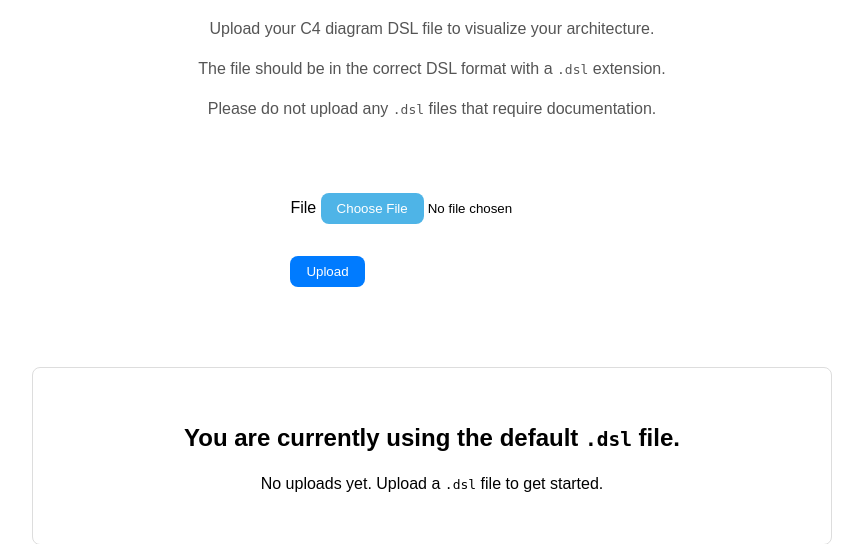
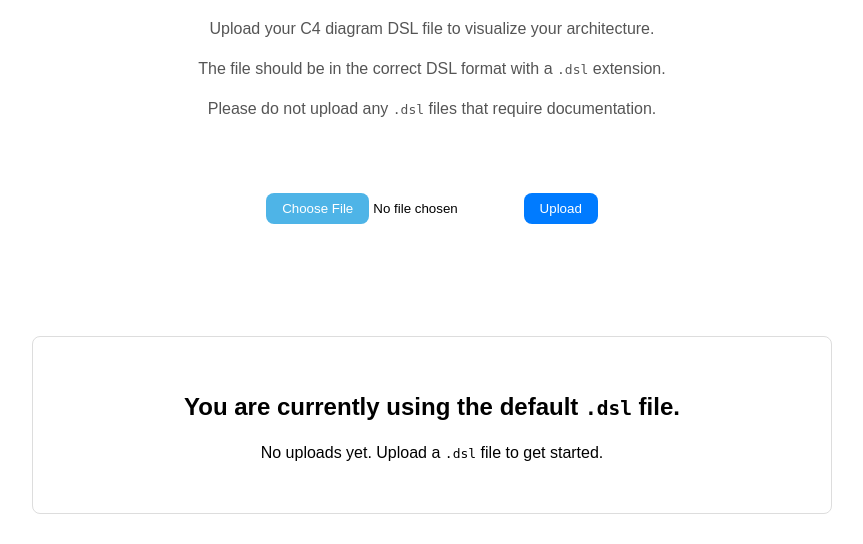
Before and after one commit to theophilusn/zu-diagrams, a Flask app: page / in a window 1280 px wide. Shown: the part 205-749 px from the top of the page, without its empty margins (208-1071 px from the left). Run offline with Flask 3, Linux system fonts and the light colour scheme; parts of the project's set-up code (start-up, migrations or seed data) failed here and were passed over; some libraries are stand-ins or nearby versions.

Commit message:
chore: crash fixes

```diff
--- a/uploader/app.py
+++ b/uploader/app.py
@@ -5,13 +5,12 @@ import filecmp
 from flask import Flask, request, redirect, render_template, jsonify, url_for
 from flask_wtf.csrf import CSRFProtect
 from flask_wtf import FlaskForm
-from wtforms import FileField
-from wtforms.validators import FileRequired, ValidationError
-
+from wtforms import FileField, SubmitField
+from wtforms.validators import ValidationError, DataRequired
 
 app = Flask(__name__)
-
-app.config['SECRET_KEY'] = os.environ.get('FLASK_SECRET_KEY', 'dev-key-change-in-production')
+secret_key = os.environ.get('FLASK_SECRET_KEY', 'dev-key-change-in-production')
+app.secret_key = secret_key if secret_key else 'dev-key-change-in-production'
 app.config['MAX_CONTENT_LENGTH'] = 5 * 1024 * 1024
 destination = "/usr/local/structurizr"
 
@@ -27,10 +26,10 @@ def validate_dsl_file(form, field: FileField):
 
 class UploadForm(FlaskForm):
     file = FileField('File', validators=[
-        FileRequired(message='Please select a file to upload'),
+        DataRequired(message='Please select a file to upload'),
         validate_dsl_file
     ])
-
+    submit = SubmitField('Upload')
 
 
 def is_allowed_file(filename: str)->bool:
--- a/uploader/static/styles.css
+++ b/uploader/static/styles.css
@@ -96,7 +96,7 @@ input[type="file"]::file-selector-button {
 input[type="file"]::file-selector-button:hover {
   background-color: var(--secondary-hover);
 }
-
+.submit-btn,
 button {
   padding: 0.5rem 1rem;
   background-color: var(--primary-color);
@@ -107,6 +107,7 @@ button {
   transition: background-color 0.3s;
 }
 
+.submit-btn:hover,
 button:hover {
   background-color: var(--primary-hover);
 }
--- a/uploader/templates/base.html
+++ b/uploader/templates/base.html
@@ -29,12 +29,10 @@
             Upload failed. Please try again or check your file format.
           </div>
 
-          <!-- Flask WTF Form -->
           <form id="upload-form" action="{{ url_for('upload') }}" method="post" enctype="multipart/form-data">
             {{ form.csrf_token }}
 
             <div class="form-group">
-              {{ form.file.label }}
               {{ form.file(accept=".dsl", required=True) }}
 
               {% if form.file.errors %}
@@ -42,9 +40,8 @@
                 <div class="form-error">{{ error }}</div>
                 {% endfor %}
               {% endif %}
+              {{ form.submit(class="submit-btn") }}
             </div>
-
-            <button type="submit">Upload</button>
           </form>
         </section>
 
```
Also changed, not shown: 1 other file.
